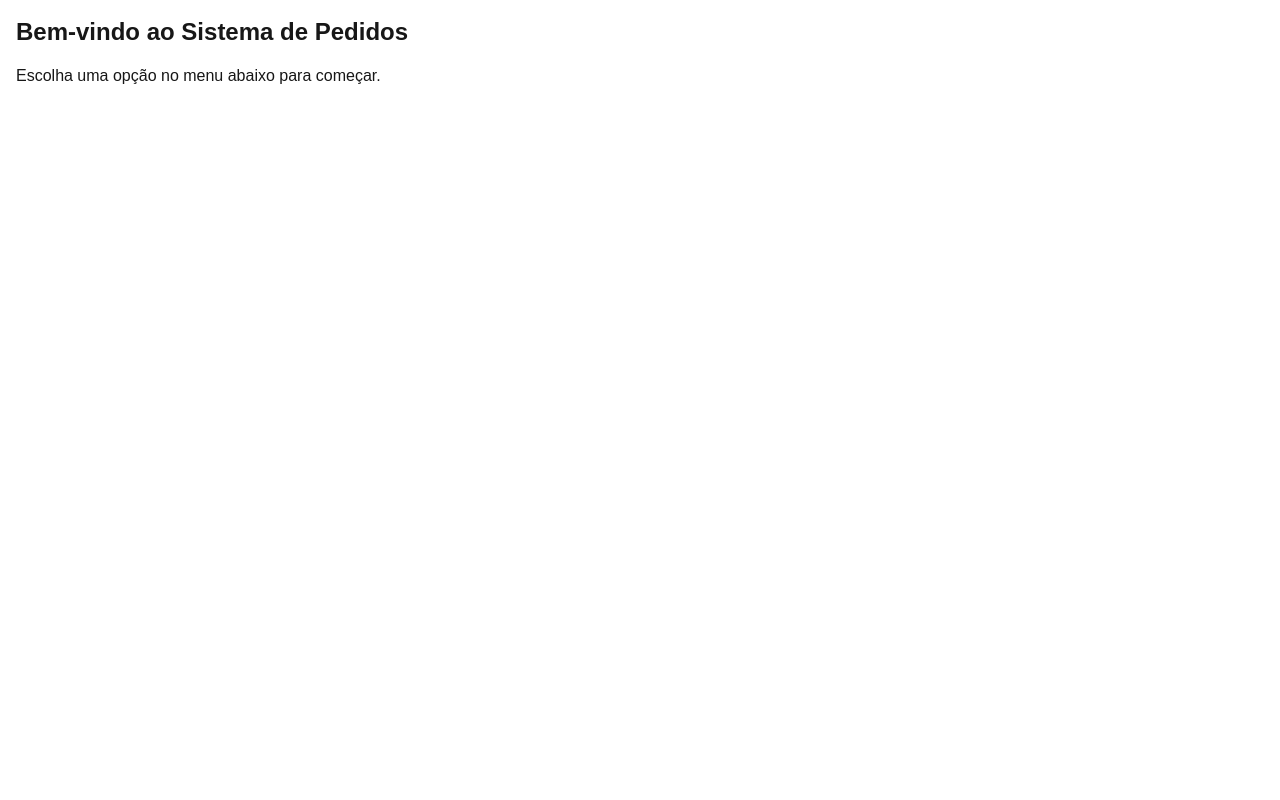
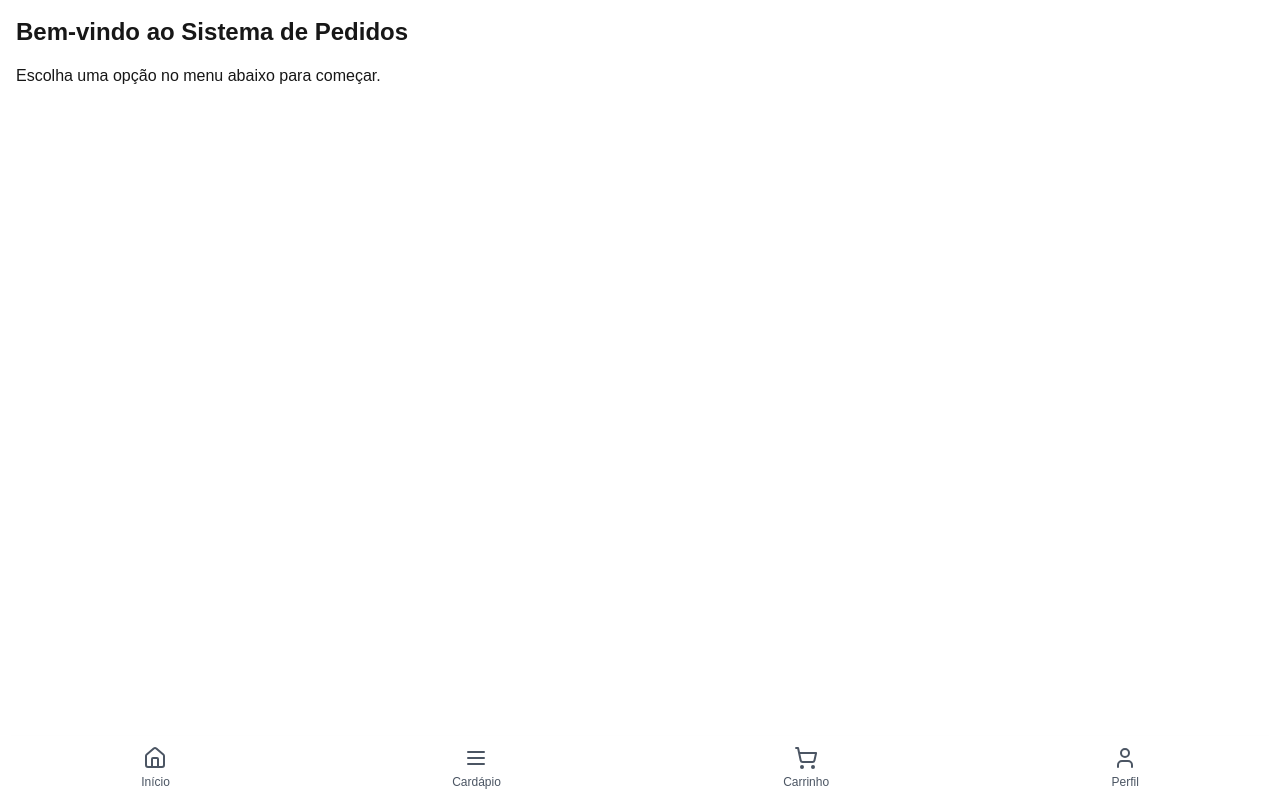
Before and after one commit to canutoilberto/order-app, a Next.js app: page / in a window 1280 px wide. Built offline with nearby package versions, Linux system fonts and the light colour scheme.

Commit message:
[Feat] Navigation added

```diff
--- a/app/layout.tsx
+++ b/app/layout.tsx
@@ -1,6 +1,7 @@
 import type { Metadata } from "next";
 import localFont from "next/font/local";
 import "./globals.css";
+import Navigation from "@/components/Navigation";
 
 const geistSans = localFont({
   src: "./fonts/GeistVF.woff",
@@ -14,7 +15,7 @@ const geistMono = localFont({
 });
 
 export const metadata: Metadata = {
-  title: "Create Next App",
+  title: "O que deseja?",
   description: "Generated by create next app",
 };
 
@@ -28,7 +29,8 @@ export default function RootLayout({
       <body
         className={`${geistSans.variable} ${geistMono.variable} antialiased`}
       >
-        {children}
+        <main className="pb-16">{children}</main>
+        <Navigation />
       </body>
     </html>
   );
--- /dev/null
+++ b/components/Navigation.tsx
@@ -0,0 +1,47 @@
+import { Home, Menu, ShoppingCart, User } from "lucide-react";
+import Link from "next/link";
+
+export default function Navigation() {
+  return (
+    <nav className="fixed bottom-0 left-0 right-0 bg-white shadow-lg">
+      <ul className="flex justify-around items-center h-16">
+        <li>
+          <Link
+            href="/"
+            className="flex flex-col items-center text-gray-600 hover:text-black"
+          >
+            <Home size={24} />
+            <span className="text-xs mt-1">Início</span>
+          </Link>
+        </li>
+        <li>
+          <Link
+            href="/menu"
+            className="flex flex-col items-center text-gray-600 hover:text-black"
+          >
+            <Menu size={24} />
+            <span className="text-xs mt-1">Cardápio</span>
+          </Link>
+        </li>
+        <li>
+          <Link
+            href="/cart"
+            className="flex flex-col items-center text-gray-600 hover:text-black"
+          >
+            <ShoppingCart size={24} />
+            <span className="text-xs mt-1">Carrinho</span>
+          </Link>
+        </li>
+        <li>
+          <Link
+            href="/profile"
+            className="flex flex-col items-center text-gray-600 hover:text-black"
+          >
+            <User size={24} />
+            <span className="text-xs mt-1">Perfil</span>
+          </Link>
+        </li>
+      </ul>
+    </nav>
+  );
+}
```
